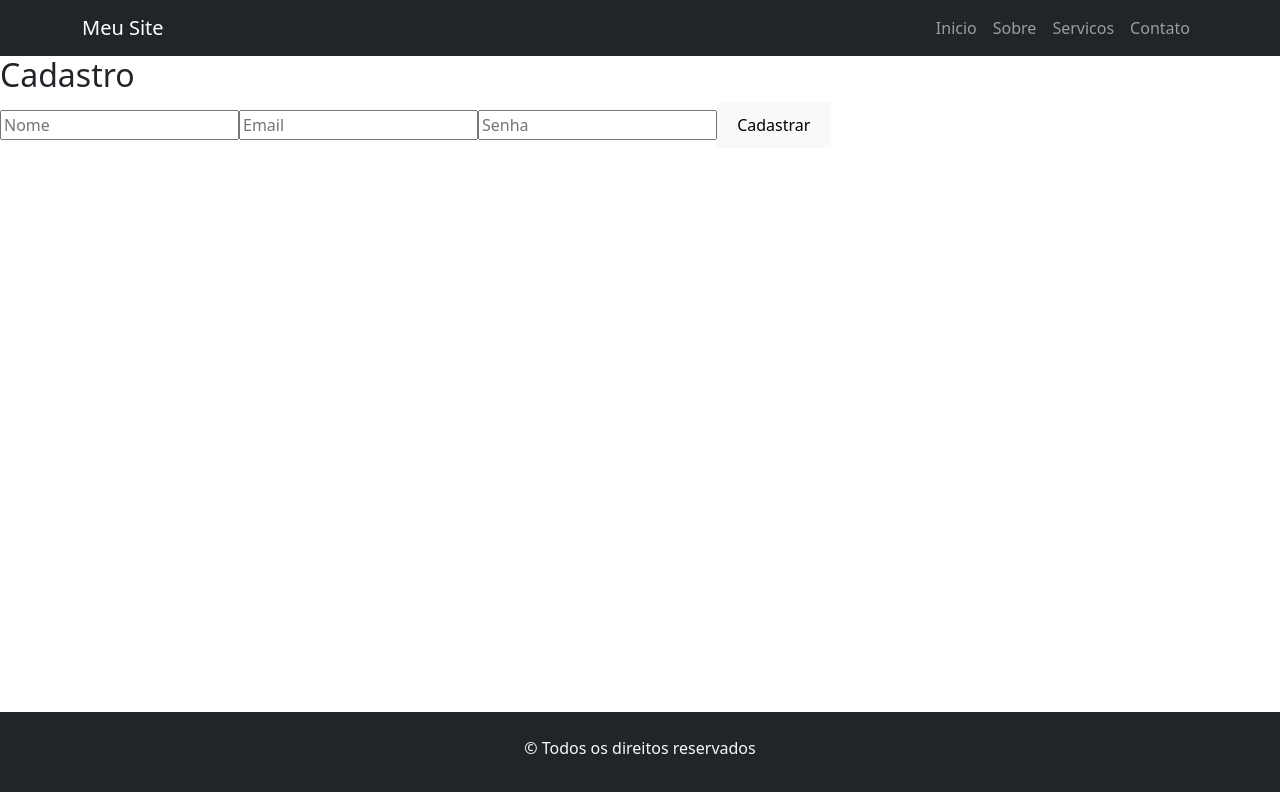
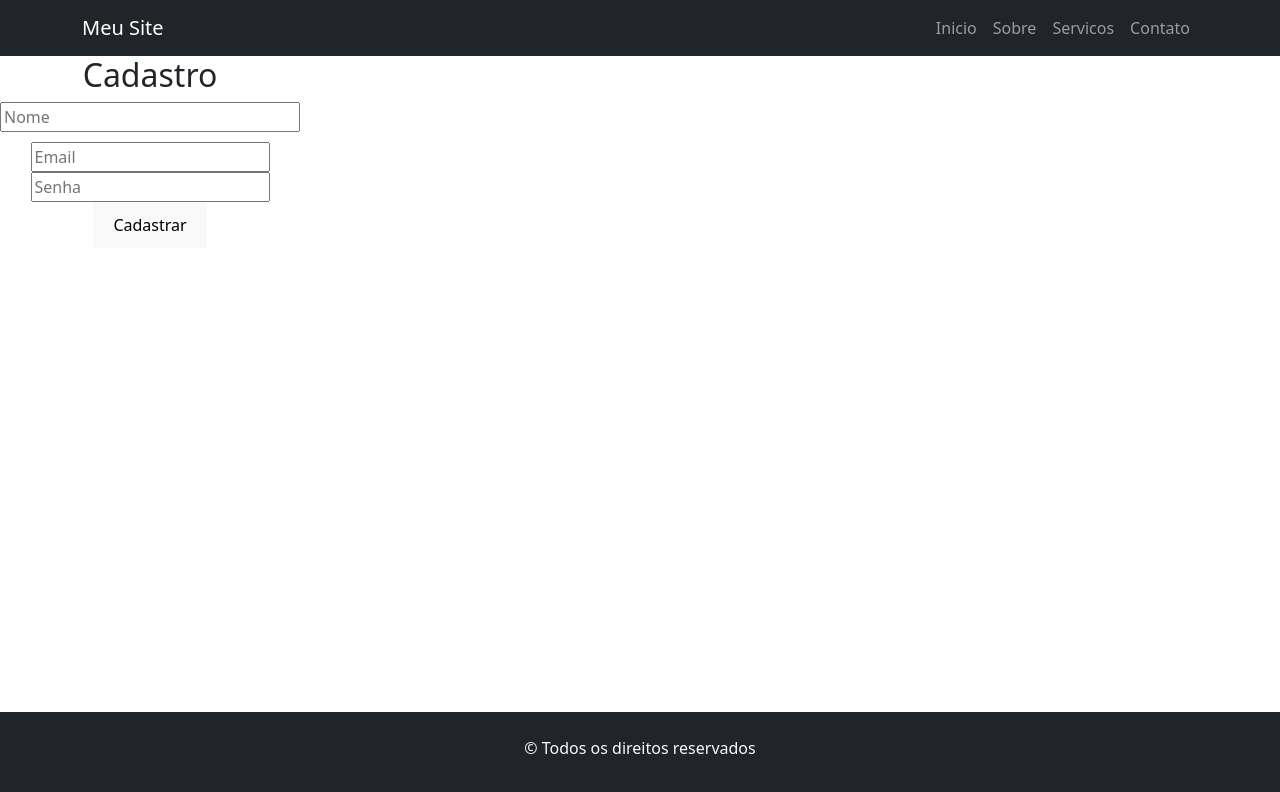
Before and after one commit to cynthiamaia/Disc.Web, a React (Vite) app in the folder site-com-bootstrap/: page /register in a window 1280 px wide. Shown: the top 792 px of the page. Built offline with nearby package versions, Linux system fonts and the light colour scheme.

Commit message:
register

```diff
--- a/site-com-bootstrap/src/components/register.jsx
+++ b/site-com-bootstrap/src/components/register.jsx
@@ -20,7 +20,7 @@ function Register() {
         };
 
     return (
-        <div>
+        <div style={{maxWidth: 300, margin:"50 px auto", textAlign: "center"}}>
         <h2>Cadastro</h2>
         <form onSubmit={handleRegister}>
             <input
@@ -29,16 +29,17 @@ function Register() {
                 value={nome}
                 onChange={(e) => setNome(e.target.value)}
                 required
+                style={{display:"block", width: "100%", marginBottom:10}}
             />
             <input
-                type="text"
+                type="email"
                 placeholder="Email"
                 value={email}
                 onChange={(e) => setEmail(e.target.value)}
                 required
             />
             <input
-                type="text"
+                type="password"
                 placeholder="Senha"
                 value={senha}
                 onChange={(e) => setSenha(e.target.value)}
```
